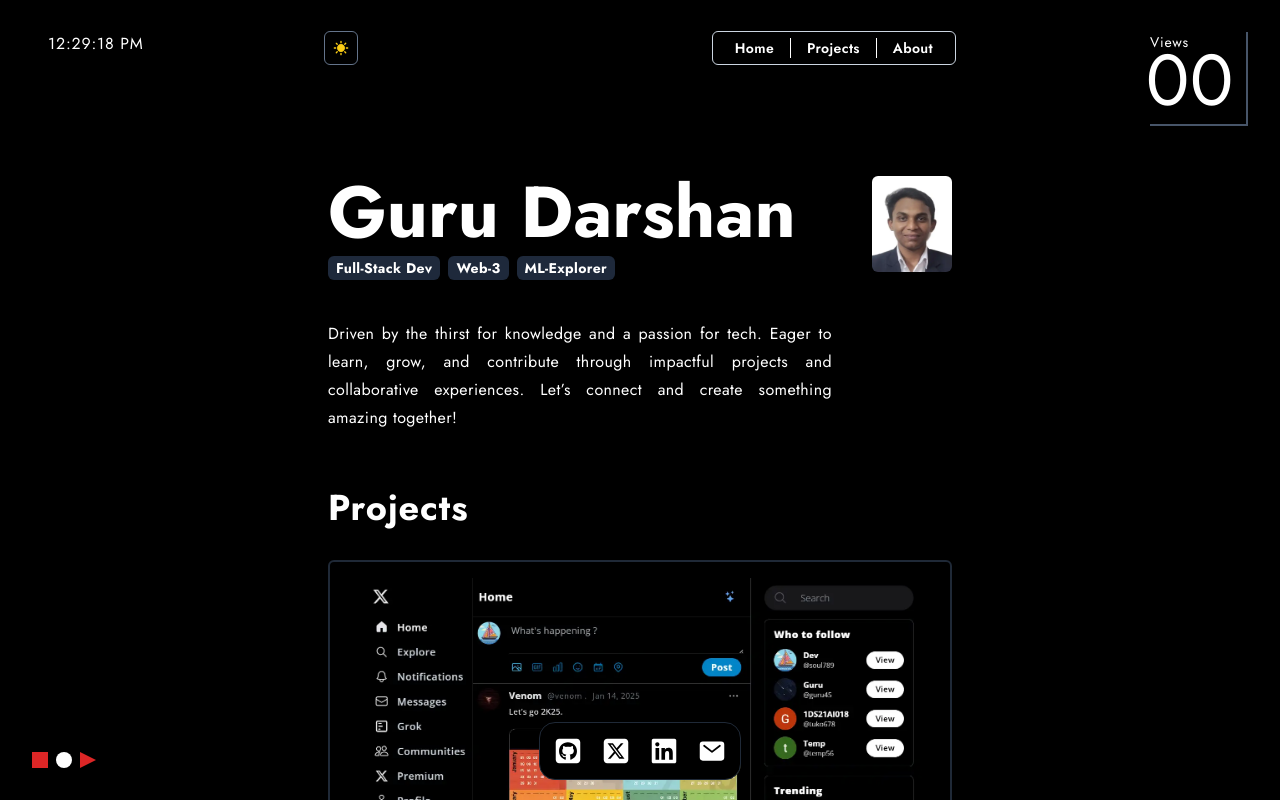
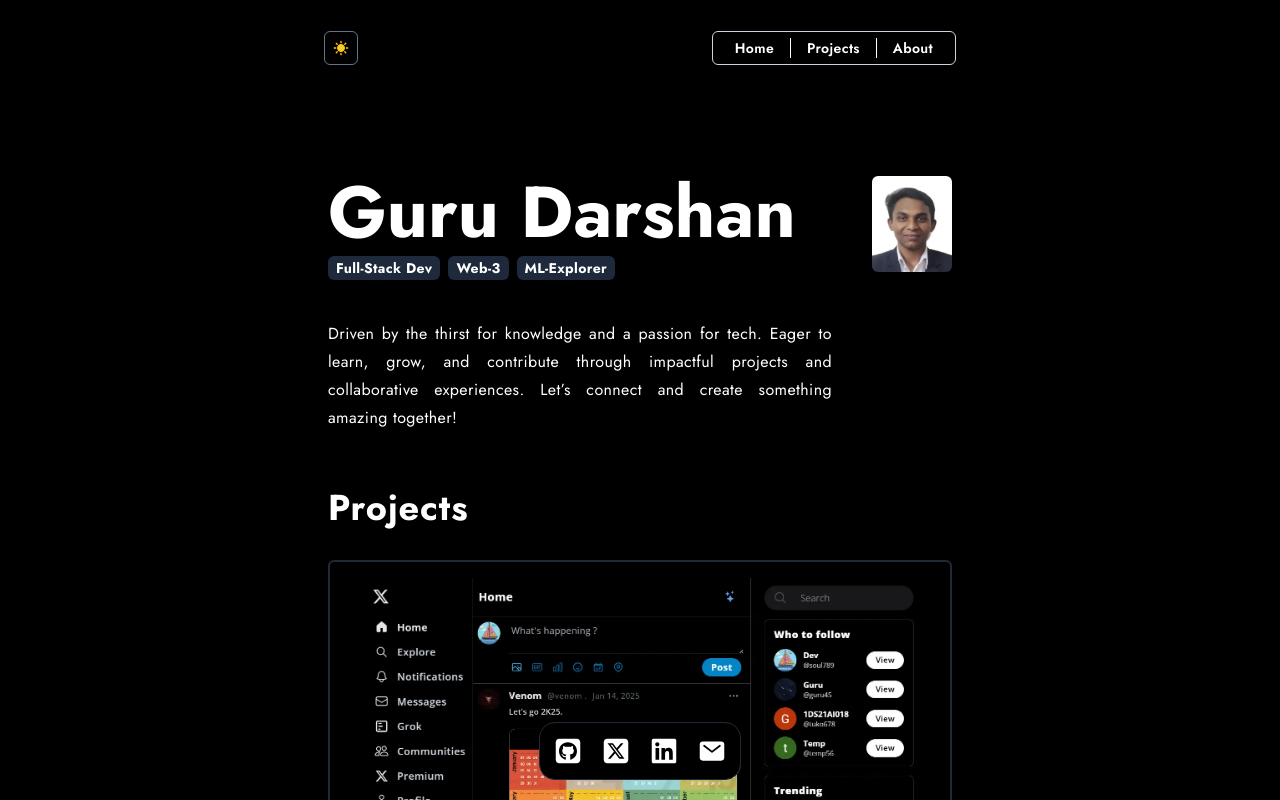
Before and after one commit to GuruDarshan57/Portfolio_Site, a Next.js app: page / in a window 1280 px wide. Built offline with nearby package versions, Linux system fonts and the light colour scheme; no server answers; the database is empty.

Commit message:
fix extras lg md sm view

```diff
--- a/app/page.tsx
+++ b/app/page.tsx
@@ -11,13 +11,13 @@ import Utilities from "@/components/Utilities";
 export default function Home() {
   return (
     <div className="dark:bg-black dark:text-white flex flex-col items-center h-screen w-screen relative">
-      <Utilities/>
       <Navbar />
       <div className="flex justify-center w-full max-h-full overflow-y-scroll scroll-smooth hidescrollbar">
         <div className="flex flex-col items-center w-11/12 sm:w-3/4 lg:w-2/3 xl:w-1/2 h-full">
           <Hero />
           <Projects />
           <About />
+          <Utilities/>
         </div>
       </div>
       <Links />
--- a/components/Utilities.tsx
+++ b/components/Extras.tsx
@@ -29,21 +29,21 @@ const Utilities = () => {
     }
   };
   return (
-    <>
-      <div className="absolute top-8 left-8 justify-center items-center gap-2 tracking-wider hidden sm:flex">
+    <div className="w-full flex justify-between">
+      <div className="flex xl:absolute xl:top-8 xl:left-8 justify-center items-center gap-2 tracking-wider">
         <div className="blink_dot size-2 rounded-full bg-red-500"></div>
         <div className="clock">00:00:00 AM</div>
       </div>
-      <div className="border-r-2 border-b-2 pr-2 dark:border-slate-600 absolute top-8 right-8 tracking-wider hidden sm:flex flex-col">
-        <div className="text-sm">Views</div>
-        <div className="relative -top-2 -left-1 text-7xl"> {views ? views : "00"}</div>
+      <div className="flex xl:flex-col xl:border-r-2 xl:border-b-2 pr-2 xl:dark:border-slate-600 xl:absolute xl:top-8 xl:right-8 tracking-wider">
+        <div className="hidden xl:block  xl:text-sm">Views</div>
+        <div className="relative xl:-top-2 xl:-left-1 xl:text-7xl"> {views ? views : "000"}</div>
       </div>
-      <div className="absolute bottom-8 left-8 hidden sm:flex gap-2 items-center">
+      <div className="flex xl:absolute xl:bottom-8 xl:left-8 gap-2 items-center">
         <div className="bg-red-600 size-4"></div>
         <div className="bg-black dark:bg-white size-4 rounded-full"></div>
         <div className="border-red-600 border-l-[1rem] border-y-[0.5rem] border-y-transparent"></div>
       </div>
-    </>
+    </div>
   );
 };
 
```
